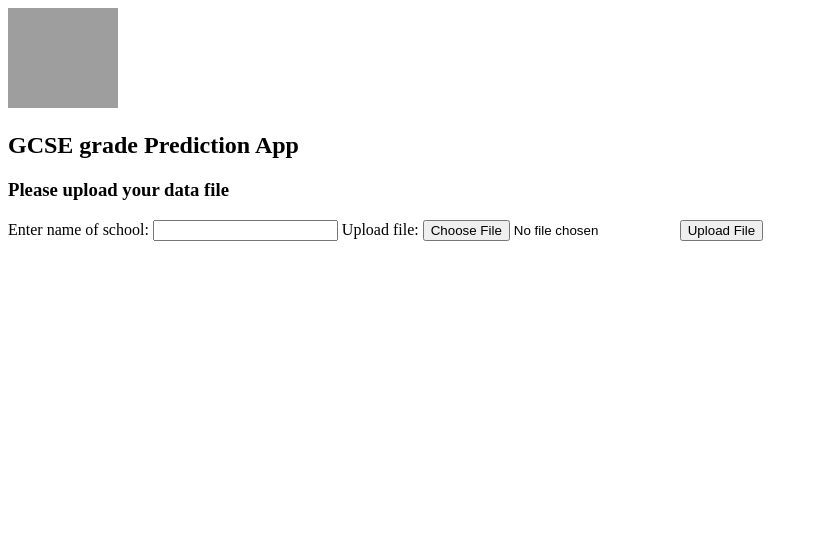
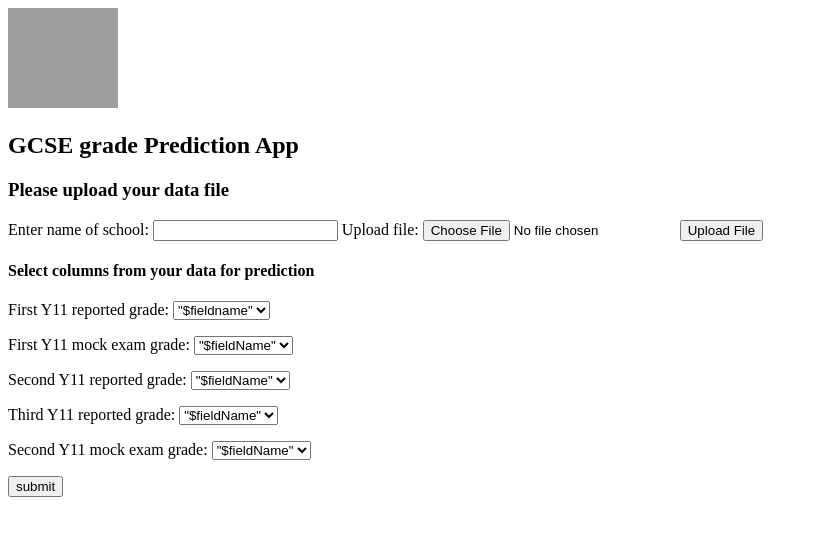
Before and after one commit to Datainsightx/predictgcse, a Flask app: page / in a window 1280 px wide. Shown: the top 536 px of the page, without its empty margins (0-818 px from the left). Run offline with Flask 2, Linux system fonts and the light colour scheme; parts of the project's set-up code (start-up, migrations or seed data) failed here and were passed over; some libraries are stand-ins or nearby versions; grey boxes are pictures that could not be loaded.

Commit message:
Update uploaddata.html

```diff
--- a/predictgcse/Templates/uploaddata.html
+++ b/predictgcse/Templates/uploaddata.html
@@ -7,7 +7,7 @@
 <h2> GCSE grade Prediction App </h2>
 <h3> Please upload your data file </h3>
 
-<form action = "/getprediction" method="POST" enctype="multipart/form-data">
+<form action = "/upload.php" method="POST" enctype="multipart/form-data">
     Enter name of school:
     <input type="text" name="Name of school" id="schoolid">
 
@@ -16,5 +16,36 @@
     <input type="submit" value="Upload File" name="submit">
 </form>
 
+<h4> Select columns from your data for prediction </h4>
+<form action="upload.php" method="post" enctype="multipart/form-data">
+    <p> First Y11 reported grade:
+    <select name="schoolid">
+        <option value="AM1">"$fieldname" </option>
+     </select>
+
+     <p> First Y11 mock exam grade:
+     <select name="$fieldName">
+        <option value="Mock 1">"$fieldName" </option>
+      </select>
+
+     <p> Second Y11 reported grade:
+     <select name="$fieldName">
+	<option value="AM2">"$fieldName"</option>
+      </select>
+
+      <p> Third Y11 reported grade:
+      <select name="$fieldName">
+	<option value="AM3">"$fieldName"</option>
+      </select>
+
+      <p> Second Y11 mock exam grade:
+      <select name="$fieldName">
+	<option value="Mock 2">"$fieldName"</option>
+      </select>
+
+      <p> <input type ="submit" value="submit" /> </p>
+
+</form>
+
 </body>
 </html>
```
